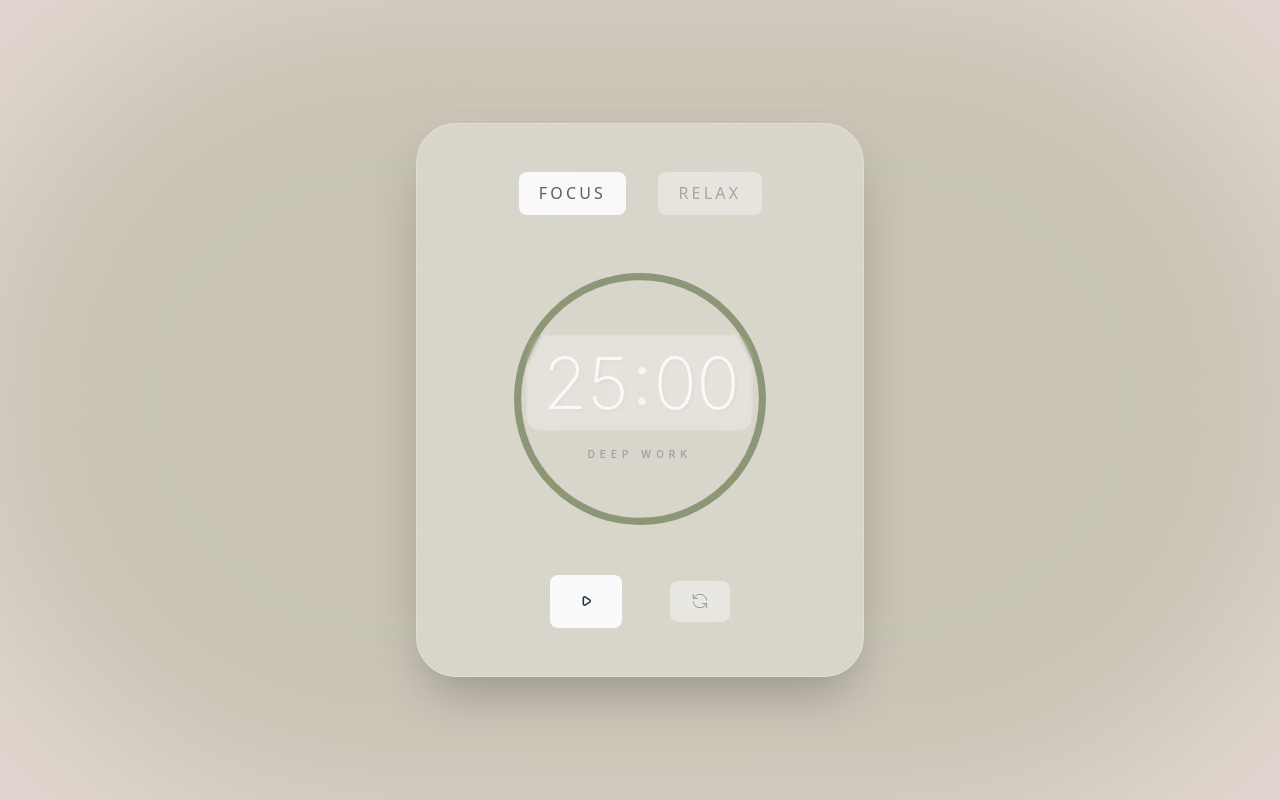
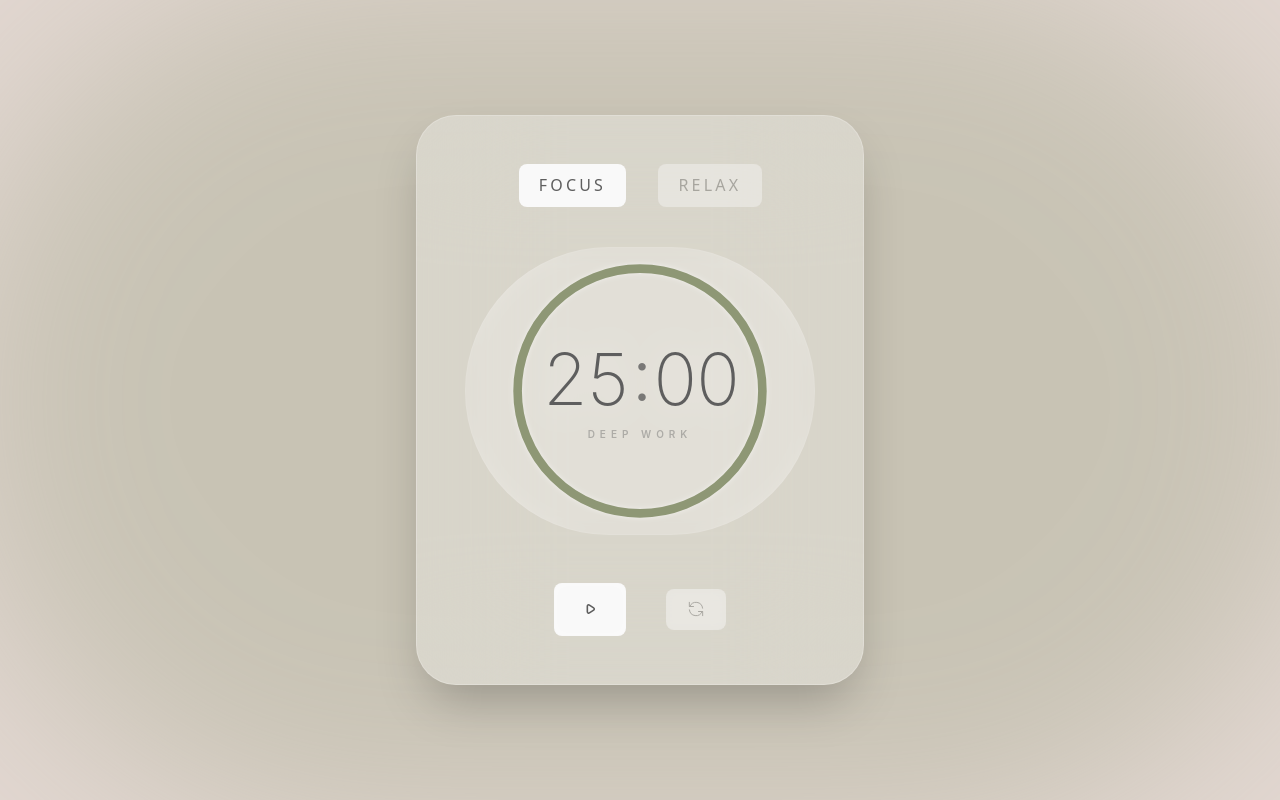
Before and after one commit to sjkenstone/my-vibe-timer, a React (Vite) app: page / in a window 1280 px wide. Built offline with nearby package versions, Linux system fonts and the light colour scheme.

Commit message:
modify Glass effect

```diff
--- a/src/App.jsx
+++ b/src/App.jsx
@@ -1,29 +1,16 @@
 import React, { useState, useEffect } from 'react';
 
+// --- 配置常量 ---
 const WORK_TIME = 25 * 60;
 const BREAK_TIME = 5 * 60;
-const CIRCUMFERENCE = 534;
+const CIRCUMFERENCE = 534; // 2 * Math.PI * 85
 
 export default function App() {
   const [timeLeft, setTimeLeft] = useState(WORK_TIME);
   const [isActive, setIsActive] = useState(false);
-  const [mode, setMode] = useState('work');
+  const [mode, setMode] = useState('work'); // 'work' | 'break'
 
-  useEffect(() => {
-  // 根据模式动态改变手机状态栏颜色
-  const metaColor = document.querySelector('meta[name="theme-color"]');
-  const color = mode === 'work' ? '#E2D7D1' : '#D1D7E2';
-
-  if (metaColor) {
-    metaColor.setAttribute('content', color);
-  } else {
-    const meta = document.createElement('meta');
-    meta.name = "theme-color";
-    meta.content = color;
-    document.head.appendChild(meta);
-  }
-}, [mode]);
-
+  // 1. 核心计时逻辑
   useEffect(() => {
     let interval = null;
     if (isActive && timeLeft > 0) {
@@ -32,20 +19,32 @@ export default function App() {
       }, 1000);
     } else if (timeLeft === 0) {
       setIsActive(false);
+      // 播放提示音
       new Audio('https://actions.google.com/sounds/v1/alarms/beep_short.ogg').play().catch(() => {});
       alert(mode === 'work' ? "Focus Session Done!" : "Break Over!");
     }
     return () => clearInterval(interval);
   }, [isActive, timeLeft, mode]);
 
+  // 2. 动态主题配置
+  const theme = {
+    work: {
+      bg: 'bg-[#E2D7D1]',
+      accent: '#8E9775',
+      glow: 'bg-[#8E9775]',
+      label: 'Deep Work'
+    },
+    break: {
+      bg: 'bg-[#D1D7E2]',
+      accent: '#7A8B99',
+      glow: 'bg-[#7A8B99]',
+      label: 'Resting'
+    }
+  };
+
+  // 3. 辅助计算
   const totalSeconds = mode === 'work' ? WORK_TIME : BREAK_TIME;
   const strokeDashoffset = CIRCUMFERENCE * (1 - timeLeft / totalSeconds);
-
-  // 颜色映射
-  const theme = {
-    work: { bg: 'bg-[#E2D7D1]', accent: '#8E9775', glow: 'bg-[#8E9775]' },
-    break: { bg: 'bg-[#D1D7E2]', accent: '#7A8B99', glow: 'bg-[#7A8B99]' }
-  };
 
   const formatTime = (seconds) => {
     const mins = Math.floor(seconds / 60);
@@ -60,19 +59,17 @@ export default function App() {
   };
 
   return (
-    // 主容器：层级设定为 relative 和 overflow-hidden 确保呼吸层不会溢出
     <div className={`min-h-dvh w-screen flex items-center justify-center ${theme[mode].bg} transition-colors duration-1000 relative overflow-hidden px-4`}>
 
-      {/* --- 呼吸层开始 --- */}
-      {/* 这是一个位于背后的模糊大圆球，当 isActive 为真时，开启 animate-breath */}
+      {/* --- 背景呼吸层 --- */}
       <div
         className={`absolute top-1/2 left-1/2 -translate-x-1/2 -translate-y-1/2 w-[120%] h-[120%] rounded-full blur-[100px] opacity-30 transition-all duration-1000 ${theme[mode].glow} ${isActive ? 'animate-breath' : 'scale-90 opacity-10'}`}
       />
-      {/* --- 呼吸层结束 --- */}
 
-      <div className="bg-white/30 backdrop-blur-3xl p-8 sm:p-12 rounded-[40px] shadow-2xl border border-white/20 w-full max-w-[340px] sm:max-w-md text-center z-10 mx-auto">
+      {/* --- 主卡片容器 --- */}
+      <div className="bg-white/30 backdrop-blur-3xl p-8 sm:p-12 rounded-[40px] shadow-2xl border border-white/20 w-full max-w-[350px] sm:max-w-md text-center z-10 mx-auto">
 
-        {/* 模式选择 */}
+        {/* 模式切换 */}
         <div className="flex justify-center space-x-8 mb-10">
           {['work', 'break'].map((m) => (
             <button
@@ -87,103 +84,79 @@ export default function App() {
           ))}
         </div>
 
-        {/* 进度条 */}
-        <div className="relative flex items-center justify-center mb-8 scale-90 sm:scale-100">
-          <svg className="transform -rotate-90 w-72 h-72" viewBox="0 0 200 200">
-            <circle cx="100" cy="100" r="85" stroke="#5E5E5E" strokeWidth="1" fill="none" className="opacity-10" />
+        {/* --- 核心圆形计时区 --- */}
+        <div className="relative flex items-center justify-center mb-12 group">
+
+          {/* 冰盘背景层 */}
+          <div className={`
+            absolute inset-0 rounded-full
+            bg-white/15 backdrop-blur-[12px]
+            border border-white/20
+            shadow-[inset_0_0_15px_rgba(255,255,255,0.2)]
+            transition-all duration-700
+            ${isActive ? 'opacity-100 scale-100' : 'opacity-60 scale-100'}
+          `} />
+
+          {/* 进度条 SVG */}
+          <svg className="w-64 h-64 sm:w-72 sm:h-72 relative z-10" viewBox="0 0 200 200">
+          {/* 背景细环 */}
+              <circle cx="100" cy="100" r="85" stroke="#5E5E5E" strokeWidth="1" fill="none" className="opacity-5" />
+              {/* 进度环：半径 85 与 viewBox 200 配合，留出了少许呼吸空间 */}
               <circle
                 cx="100" cy="100" r="85"
                 stroke={theme[mode].accent}
-              strokeWidth="5" fill="none"
+                strokeWidth="6"
+                fill="none"
                 strokeDasharray={CIRCUMFERENCE}
                 style={{
                   strokeDashoffset,
                   transition: 'stroke-dashoffset 1s linear',
-                strokeLinecap: 'round'
+                  strokeLinecap: 'round',
+                  filter: 'drop-shadow(0 0 2px rgba(255,255,255,0.5))' // 给进度条加点微光
                 }}
               />
           </svg>
-          {/* 圆形进度条中间的时间文字 */}
-{/* 圆形进度条中间的时间文字 - 冰刻升级版 */}
+
+          {/* 冰刻时间数字 */}
           <div className={`
             absolute flex flex-col items-center justify-center
-  font-mono-numbers z-20
+            font-mono-numbers z-20 text-[#5E5E5E]
             ${isActive ? 'animate-pulse-subtle' : ''}
           `}>
-
-  {/* 时间主体：冰刻核心层 */}
-  <div className="
-    relative
-    text-7xl font-extralight tracking-[-0.05em]
-    flex items-center
-    text-white/80
-    backdrop-blur-[2px]
-    px-4 py-2 rounded-2xl
-  ">
-    {/* 文字的光影折射：利用 text-shadow 模拟冰面边缘光 */}
-    <span style={{
-      textShadow: '0 0 20px rgba(255,255,255,0.3), 2px 2px 4px rgba(0,0,0,0.05)'
-    }}>
+            <div className="text-6xl sm:text-7xl font-extralight tracking-[-0.05em] flex items-center">
+              <span style={{ textShadow: '0 0 30px rgba(255,255,255,0.5)' }}>
                 {formatTime(timeLeft).split(':')[0]}
               </span>
-
               <span className={`mx-1 pb-2 font-light transition-opacity duration-1000 ${isActive ? 'opacity-30' : 'opacity-80'}`}>
                 :
               </span>
-
-    <span style={{
-      textShadow: '0 0 20px rgba(255,255,255,0.3), 2px 2px 4px rgba(0,0,0,0.05)'
-    }}>
+              <span style={{ textShadow: '0 0 30px rgba(255,255,255,0.5)' }}>
                 {formatTime(timeLeft).split(':')[1]}
               </span>
             </div>
-
-  {/* 状态标签：保持极简感 */}
-  <div className="text-[10px] tracking-[0.5em] uppercase text-morandi-ink opacity-30 mt-4 font-semibold">
-    {mode === 'work' ? 'Deep Work' : 'Resting'}
+            <div className="text-[10px] tracking-[0.5em] uppercase opacity-40 mt-2 font-semibold">
+              {theme[mode].label}
             </div>
           </div>
         </div>
 
-{/* 控制模块 - 冰刻升级版 */}
-<div className="flex justify-center items-center space-x-12 relative z-20">
-
-  {/* 开始/暂停按钮：主冰块 */}
+        {/* --- 控制模块 --- */}
+        <div className="flex justify-center items-center space-x-10 relative z-20">
+          {/* 播放/暂停 */}
           <button
             onClick={() => setIsActive(!isActive)}
-    className={`
-      relative group
-      p-6 rounded-full
-      transition-all duration-500 ease-out
-      bg-white/20 backdrop-blur-md
-      border border-white/40
-      shadow-[0_8px_32px_0_rgba(31,38,135,0.07)]
-      hover:bg-white/30 hover:scale-105 active:scale-95
-    `}
-    style={{
-      boxShadow: 'inset 0 0 12px rgba(255, 255, 255, 0.4)' // 内部冰裂纹理感
-    }}
+            className="relative group p-6 rounded-full transition-all duration-500 bg-white/20 backdrop-blur-md border border-white/40 shadow-lg hover:bg-white/30 hover:scale-105 active:scale-95"
+            style={{ boxShadow: 'inset 0 0 12px rgba(255, 255, 255, 0.4)' }}
           >
-    {/* 按钮光效背景 */}
-    <div className="absolute inset-0 rounded-full bg-gradient-to-br from-white/20 to-transparent opacity-0 group-hover:opacity-100 transition-opacity" />
-
-    <div className="relative text-morandi-ink">
+            <div className="relative text-[#5E5E5E]">
               {isActive ? <PauseIcon /> : <PlayIcon />}
             </div>
           </button>
 
-  {/* 重置按钮：次级冰块 */}
+          {/* 重置 */}
           <button
             onClick={() => { setIsActive(false); setTimeLeft(totalSeconds); }}
-    className={`
-      p-3 rounded-full
-      bg-white/10 backdrop-blur-[4px]
-      border border-white/20
-      text-morandi-ink opacity-40
-      hover:opacity-100 hover:rotate-180
-      transition-all duration-700
-      active:scale-90
-    `}
+            className="p-3 rounded-full bg-white/10 backdrop-blur-[4px] border border-white/20 text-[#5E5E5E] opacity-40 hover:opacity-100 hover:rotate-180 transition-all duration-700 active:scale-90"
           >
             <ResetIcon />
           </button>
@@ -193,7 +166,7 @@ export default function App() {
   );
 }
 
-// 图标组件 (保持不变)
+// --- 图标组件 ---
 const PlayIcon = () => (
   <svg xmlns="http://www.w3.org/2000/svg" className="w-8 h-8" fill="none" viewBox="0 0 24 24" stroke="currentColor">
     <path strokeLinecap="round" strokeLinejoin="round" strokeWidth={1.2} d="M14.752 11.168l-3.197-2.132A1 1 0 0010 9.87v4.263a1 1 0 001.555.832l3.197-2.132a1 1 0 000-1.664z" />
```
Lines whose indentation alone changed are shown as unchanged.
